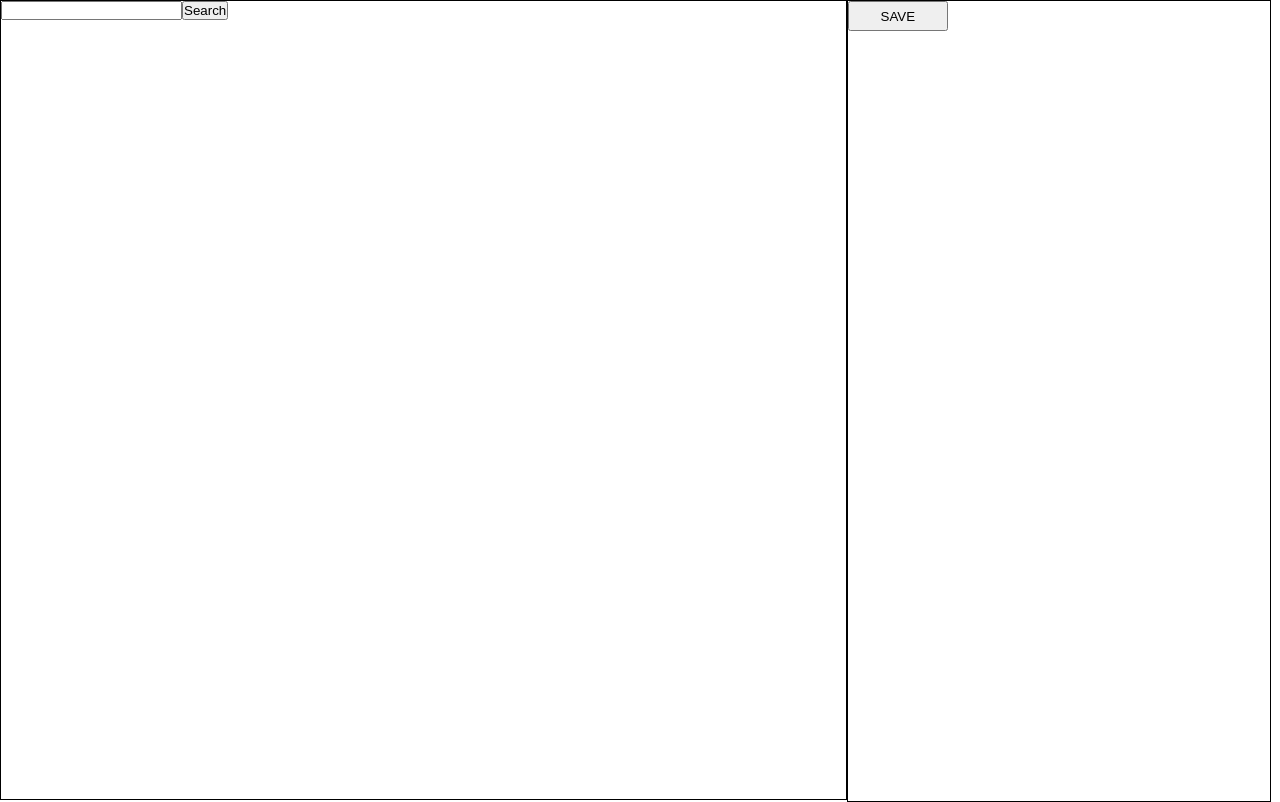
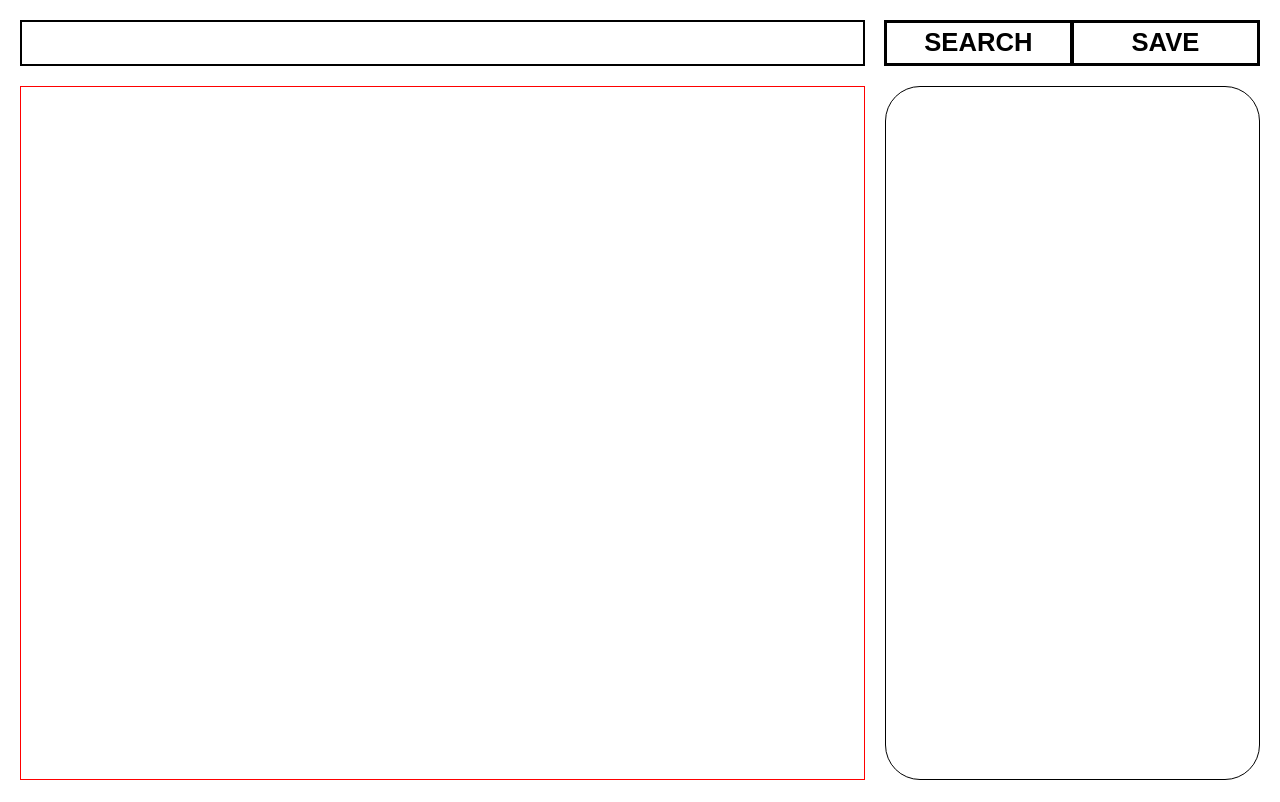
Before and after one commit to andriussvilys/image-search, a React (Create React App) app: page / in a window 1280 px wide. Built offline with nearby package versions, Linux system fonts and the light colour scheme; what unsplash-js would draw is missing.

Commit message:
style/ structure refactor

```diff
--- a/src/App.js
+++ b/src/App.js
@@ -1,27 +1,23 @@
 import React from 'react';
-import Unsplash, {toJson} from 'unsplash-js';
-import { useSelector } from 'react-redux'
 
-import './css/main.css'
-import SearchBar from './components/SearchBar'
-import Gallery from './components/Gallery'
+import './css/main.css';
+import SearchBar from './components/SearchBar';
+import Gallery from './components/Gallery';
 import SavedQueries from './components/SavedQueries';
+import SaveButton from './components/SaveButton';
 
 
 const App = (props) => {
 
     return (
       <div className="App">
-        <div className="search">
-          <section className="searchBar">
-            <SearchBar />
-          </section>
-
-          <section className="searchResults">
-              <Gallery />
-          </section>
-        </div>
+            <SearchBar>
+              <SaveButton />
+            </SearchBar>
+        <section className="main">
+            <Gallery />
             <SavedQueries />
+        </section>
       </div>
     )
   }
--- a/src/components/Gallery.js
+++ b/src/components/Gallery.js
@@ -5,33 +5,25 @@ import ImagePreview from './ImagePreview'
 
 const Gallery = (props) => {
     const queryKeyword = props.photos.query
-    // const queryResult = props.photos.photos[props.photos.query]
-    // return(
-    //     queryKeyword && queryResult ?
-    //         queryResult.map((photo, index) => {
-    //             return <ImagePreview
-    //                         key={index}
-    //                         photo={photo}
-    //                     />
-    //         })
-    //         :
-    //         props.photos.error ?
-    //             <p>{props.photos.error}</p> :
-    //         null
-    // )
     const queryResult = props.photos.onDisplay
+    console.log("props.photos.error")
+    console.log(props.photos.error)
         return(
+            <div className="gallery">
+                    <p>{props.photos.error ? props.photos.error : ""}</p>
+                    <div className="searchResults">
+                        {
                             queryKeyword && queryResult ?
                                 queryResult.map((photo, index) => {
                                     return <ImagePreview
                                                 key={index}
                                                 photo={photo}
                                             />
-            })
-            :
-            props.photos.error ?
-                <p>{props.photos.error}</p> :
+                                }) :
                                 null
+                        }
+                    </div>
+            </div>
     )
 }
 
--- a/src/components/ImagePreview.js
+++ b/src/components/ImagePreview.js
@@ -1,8 +1,6 @@
 import React from 'react'
 
 const ImagePreview = (props) => {
-    console.log("ImagePreview props")
-    console.log(props.photo)
     const utm = "?utm_source=image-search&utm_medium=referral"
     return(
         <div className="photoPreview-container">
--- /dev/null
+++ b/src/components/SaveButton.js
@@ -0,0 +1,20 @@
+import React from 'react'
+import { useDispatch } from 'react-redux'
+import queryActions from '../redux/actions/query'
+
+const SaveButton = (props) => {
+    const dispatch = useDispatch()
+    return(
+        <button
+            className={`searchField-button button ${props.className}`}
+            onClick={(e) => {
+                e.preventDefault()
+                dispatch(queryActions.saveQuery())
+            }}
+        >
+            SAVE
+        </button>
+    )
+}
+
+export default SaveButton
--- a/src/components/SavedQueries.js
+++ b/src/components/SavedQueries.js
@@ -11,15 +11,6 @@ const SavedQueries = (props) => {
     console.log("store")
     return(
             <div className="savedQueries-wrapper">
-
-            <button className="savedQueries-button"
-                onClick={() => {
-                    dispatch(queryActions.saveQuery())
-                }}
-            >
-                SAVE
-            </button>
-
                 <div className="savedQueries-results">
                     <ul>
                         {
@@ -27,6 +18,7 @@ const SavedQueries = (props) => {
                                 props.queries.savedQueries.map(query => {
                                     return  <li key={`savedQuer-${query}`}>
                                                 <button
+                                                    className={"savedQueries-button button"}
                                                     onClick={() => {
                                                         dispatch(queryActions.loadSaved(query))
                                                     }}
--- a/src/components/SearchBar.js
+++ b/src/components/SearchBar.js
@@ -7,20 +7,35 @@ const SearchBar = (props) => {
 
     const dispatch = useDispatch()
 
+    const search = (e) => {
+        e.preventDefault()
+        const keyword = document.getElementById("searchField").value
+        dispatch(queryActions.queryRequest(keyword))
+    }
+
     return(
-        <form>
+        <div className="searchBar-wrapper">
+            <form className="searchField-form">
                     <input
+                        className="searchField-input"
                         id="searchField"
                         type="search"
                         name=""
                         defaultValue=""
+                        onSubmit={e => alert(e)}
                     />
-            <input type="submit" value="Search" onClick={(e) => {
-                e.preventDefault()
-                const keyword = document.getElementById("searchField").value
-                dispatch(queryActions.queryRequest(keyword))
-            }}/>
+                <div className="searchBar-buttons-wrapper">
+                    <input
+                        className="searchField-button button"
+                        htmlFor="searchField"
+                        type="submit"
+                        value="Search"
+                        onClick={(e) => search(e)}
+                    />
+                    {props.children}
+                </div>
           </form>
+        </div>
     )
 }
 
--- a/src/css/main.css
+++ b/src/css/main.css
@@ -6,34 +6,113 @@ html, body, #root {
 * {
   margin: 0;
   padding: 0;
+  -webkit-box-sizing: border-box;
+          box-sizing: border-box;
 }
 
 .App {
   display: -webkit-box;
   display: -ms-flexbox;
   display: flex;
+  -webkit-box-orient: vertical;
+  -webkit-box-direction: normal;
+      -ms-flex-direction: column;
+          flex-direction: column;
+  height: 100%;
+  padding: 20px;
+}
+
+.button {
+  height: 50px;
+  font-size: 2vw;
+  text-transform: uppercase;
+  border: 2px solid black;
+  background-color: white;
+  cursor: pointer;
+  display: inline-block;
+  padding: 0 15px;
+}
+
+.searchBar-wrapper {
+  height: 50px;
+  max-height: 50px;
+  display: -webkit-box;
+  display: -ms-flexbox;
+  display: flex;
+  margin-bottom: 20px;
+}
+
+.searchBar-wrapper * {
   height: 100%;
 }
 
-.search {
-  width: 66%;
+.searchBar-wrapper .searchField-form {
+  display: -webkit-box;
+  display: -ms-flexbox;
+  display: flex;
+  width: 100%;
+}
+
+.searchBar-wrapper .searchField-input {
+  width: 66vw;
+  font-size: 35px;
+  text-transform: uppercase;
+  border: 2px solid black;
+  margin-right: 4px;
+}
+
+.searchBar-wrapper .searchField-button {
+  -webkit-box-flex: 1;
+      -ms-flex: 1;
+          flex: 1;
+  font-weight: 600;
+  width: 50%;
+}
+
+.searchBar-wrapper .searchBar-buttons-wrapper {
+  margin-left: 15px;
+  -webkit-box-flex: 1;
+      -ms-flex: 1;
+          flex: 1;
   border: 1px solid black;
 }
 
-.savedQueries-wrapper {
-  min-width: 33%;
-  border: 1px solid black;
+.main {
+  display: -webkit-box;
+  display: -ms-flexbox;
+  display: flex;
+  width: 100%;
   height: 100%;
 }
 
+.savedQueries-wrapper {
+  height: 100%;
+  -webkit-box-flex: 1;
+      -ms-flex: 1;
+          flex: 1;
+  padding: 0 0 0 20px;
+}
+
 .savedQueries-results {
-  width: 100%;
-  margin: 10px;
+  border: 1px solid black;
+  border-radius: 35px;
+  height: 100%;
+  padding: 35px;
+}
+
+.savedQueries-results ul {
+  list-style: none;
 }
 
 .savedQueries-button {
-  width: 100px;
-  height: 30px;
+  width: 100%;
+  margin-bottom: 15px;
+  height: auto;
+}
+
+.gallery {
+  border: 1px solid red;
+  width: 66vw;
 }
 
 .searchResults {
@@ -48,10 +127,15 @@ html, body, #root {
   position: relative;
   overflow: hidden;
   border: 1px solid red;
+  max-height: 25vh;
+  -webkit-box-flex: 1;
+      -ms-flex: 1 1 25%;
+          flex: 1 1 25%;
 }
 
 .photoPreview-container img {
   height: 100%;
+  width: 100%;
   -o-object-fit: cover;
      object-fit: cover;
 }
--- a/src/css/main.scss
+++ b/src/css/main.scss
@@ -5,27 +5,92 @@ html, body, #root{
 *{
     margin: 0;
     padding: 0;
+    box-sizing: border-box;
 }
 .App{
     display: flex;
+    flex-direction: column;
+    height: 100%;
+    padding: 20px;
+}
+//VARIABLES
+$buttonHeight: 50px;
+$buttonFontSize: 2vw;
+//COMMON CLASSES
+.button{
+    height: $buttonHeight;
+    font-size: $buttonFontSize;
+    text-transform: uppercase;
+    border: 2px solid black;
+    background-color: white;
+    cursor: pointer;
+    display: inline-block;
+    padding: 0 15px;
+}
+//SEARCH BAR
+.searchBar-wrapper{
+    height: $buttonHeight;
+    max-height: $buttonHeight;
+    display: flex;
+    margin-bottom: 20px;
+    *{
+        height: 100%;
+    }
+    .searchField-form{
+        display: flex;
+        width: 100%;
+    }
+    .searchField-input{
+        width: 66vw;
+        font-size: 35px;
+        text-transform: uppercase;
+        border: 2px solid black;
+        margin-right: 4px;
+    }
+    .searchField-button{
+        flex: 1;
+        font-weight: 600;
+        width: 50%;
+    }
+    .searchBar-buttons-wrapper{
+        margin-left: 15px;
+        flex: 1;
+        border: 1px solid black;
+    }
+}
+
+//SEARCH RESULTS
+.main{
+    display: flex;
+    width: 100%;
     height: 100%;
 }
-.search{
-    width: 66%;
-    border: 1px solid black;
-}
+//SAVED QUERIES
 .savedQueries-wrapper{
-    min-width: 33%;
-    border: 1px solid black;
+    // border: 1px solid black;
     height: 100%;
+    flex: 1;
+    padding: 0 0 0 20px;
 }
 .savedQueries-results{
-    width: 100%;
-    margin: 10px;
+    border: 1px solid black;
+    border-radius: 35px;
+    height: 100%;
+    padding: 35px;
+    ul{
+        list-style: none;
+    }
 }
 .savedQueries-button{
-    width: 100px;
-    height: 30px;
+    width: 100%;
+    margin-bottom: 15px;
+    height: auto;
+}
+
+//GALLERY
+.gallery{
+    border: 1px solid red;
+    width: 66vw;
 }
 .searchResults{
     display: flex;
@@ -35,9 +100,12 @@ html, body, #root{
     position: relative;
     overflow: hidden;
     border: 1px solid red;
+    max-height: 25vh;
+    flex: 1 1 25%;
 }
 .photoPreview-container img{
     height: 100%;
+    width: 100%;
     object-fit: cover;
 }
 .photoPreview-attribution_wrapper{
--- a/src/redux/actions/query.js
+++ b/src/redux/actions/query.js
@@ -52,8 +52,6 @@ const saveQuery = () => {
     return dispatch => {
         dispatch({
             type: "QUERY_SAVE",
-            error: null,
-            loading: true
         })
     }
 }
@@ -62,8 +60,6 @@ const loadSaved = (query) => {
     return dispatch => {
         dispatch({
             type: "QUERY_LOAD_SAVED",
-            error: null,
-            loading: true,
             query: query
         })
     }
--- a/src/redux/reducers/search.js
+++ b/src/redux/reducers/search.js
@@ -1,4 +1,3 @@
-import { toJson } from 'unsplash-js'
 
 const initialState = {
     photos: {},
@@ -16,7 +15,6 @@ const saveQuery = (state = initialState, action) => {
                 ...state,
                 loading: true
             }
-            break;
         case "QUERY_SUCCESS":
             return {
                 ...state,
@@ -29,7 +27,6 @@ const saveQuery = (state = initialState, action) => {
                 query: action.queryKeyword,
                 onDisplay: action.payload
             }
-            break;
         case "QUERY_FAILURE":
             return {
                 ...state,
@@ -39,11 +36,11 @@ const saveQuery = (state = initialState, action) => {
                 },
                 error: action.error,
                 loading: false,
-                query: action.queryKeyword
+                query: action.queryKeyword,
+                onDisplay: []
             }
-            break;
         case "QUERY_SAVE":
-            if(!state.savedQueries.includes(state.query)){
+            if(!state.savedQueries.includes(state.query) && state.onDisplay.length > 0){
                 return {
                     ...state,
                     photos: {
@@ -55,15 +52,17 @@ const saveQuery = (state = initialState, action) => {
                     savedQueries: [...state.savedQueries, state.query]
                 }
             }
-            return state
-            break;
+            else{
+                return{
+                    ...state,
+                    error: "Nothing to save"
+                }
+            }
         case "QUERY_LOAD_SAVED":
                 return {
                     ...state,
                     onDisplay: state.photos[action.query]
                 }
-            return state
-            break;
         default: return state
     }
 }
```
Also changed, not shown: 1 other file (tests, documents, lock files or other folders). Lines whose indentation alone changed are shown as unchanged.
